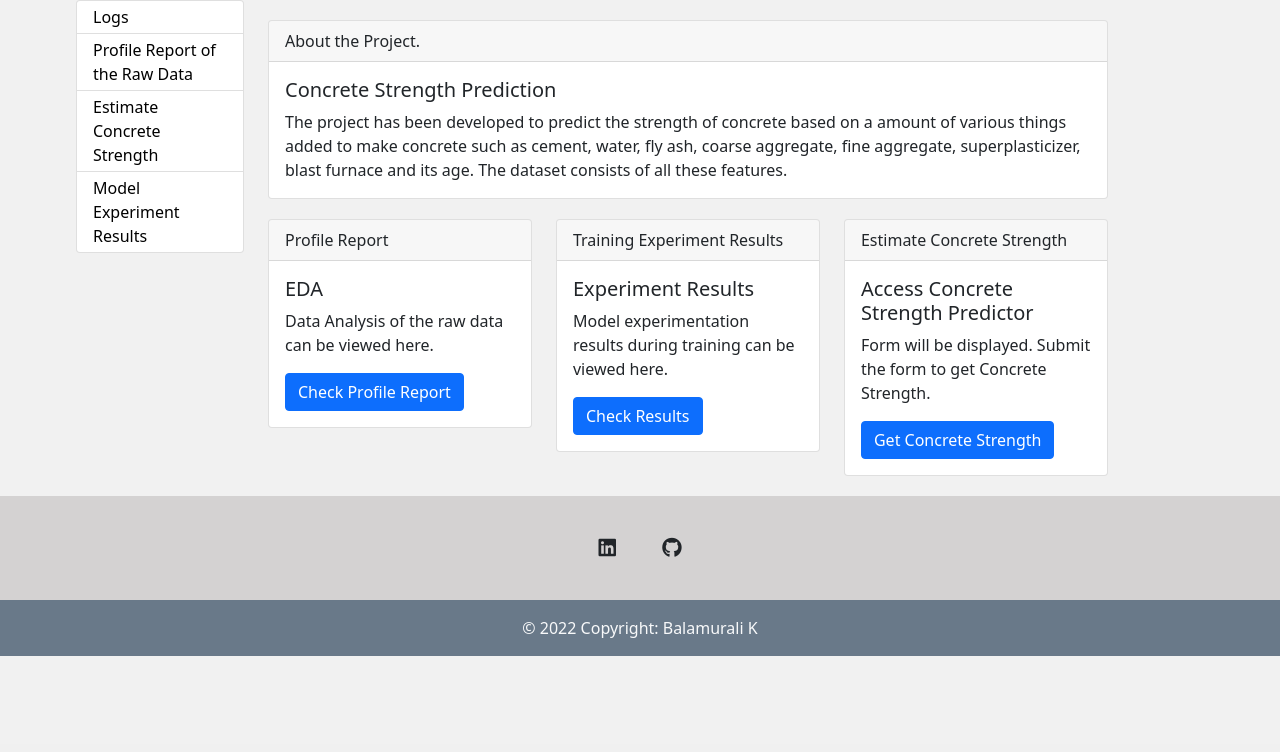
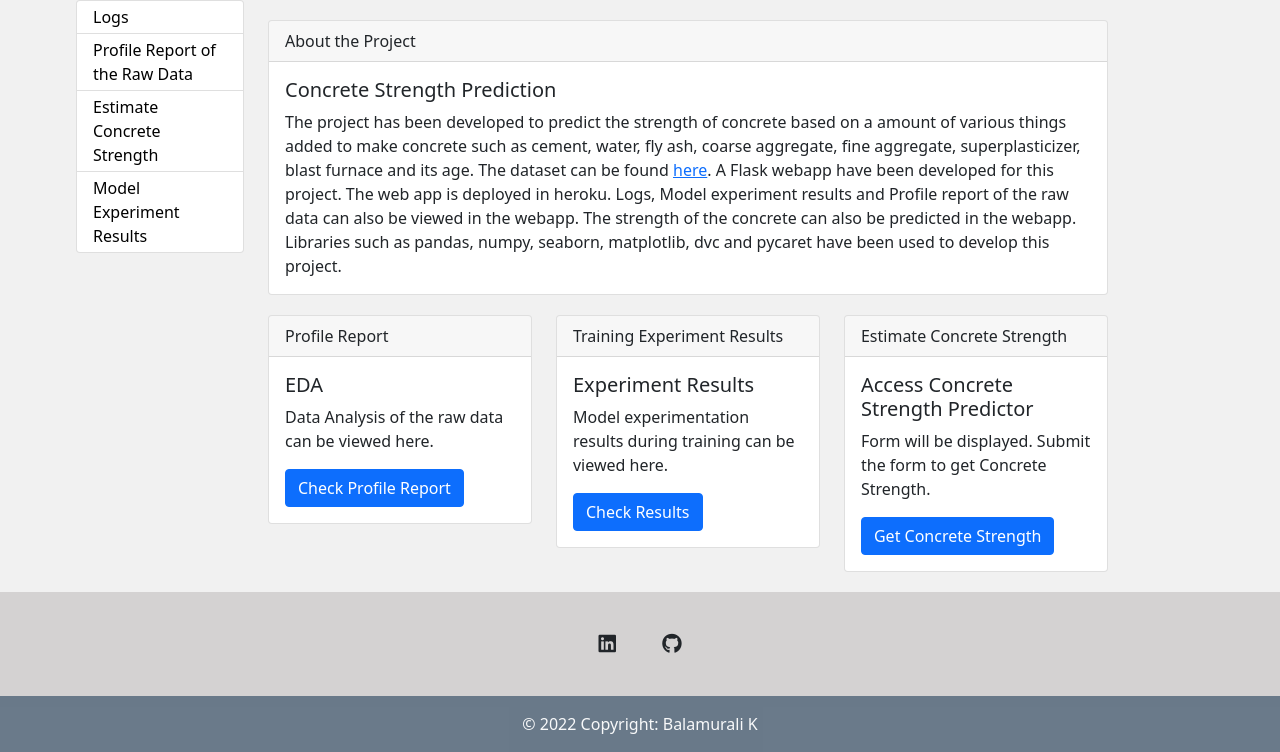
Before and after one commit to techner3/ConcreteStrengthPrediction, a Flask app: page / in a window 1280 px wide. Shown: the part 56-808 px from the top of the page. Before the commit the page ends 712 px from the top, so only its background shows below. Run offline with Flask 2, Linux system fonts and the light colour scheme; some libraries are stand-ins or nearby versions.

Commit message:
About the project Changes

```diff
--- a/prediction_service/webapp/templates/index.html
+++ b/prediction_service/webapp/templates/index.html
@@ -14,12 +14,12 @@
             <div class="col-md-auto">
         <div class="card">
             <div class="card-header">
-                About the Project.
+                About the Project
             </div>
             <div class="card-body">
 
                 <h5 class="card-title">Concrete Strength Prediction</h5>
-                <p class="card-text">The project has been developed to predict the strength of concrete based on a amount of various things added to make concrete such as cement, water, fly ash, coarse aggregate, fine aggregate, superplasticizer, blast furnace and its age. The dataset consists of all these features.</p>
+                <p class="card-text">The project has been developed to predict the strength of concrete based on a amount of various things added to make concrete such as cement, water, fly ash, coarse aggregate, fine aggregate, superplasticizer, blast furnace and its age. The dataset can be found <a href="https://www.kaggle.com/code/shrikantchine/concrete-strength-prediction/notebook">here</a>. A Flask webapp have been developed for this project. The web app is deployed in heroku. Logs, Model experiment results and Profile report of the raw data can also be viewed in the webapp. The strength of the concrete can also be predicted in the webapp. Libraries such as pandas, numpy, seaborn, matplotlib, dvc and pycaret have been used to develop this project.</p>
             </div>
         </div>
         </div>
```
